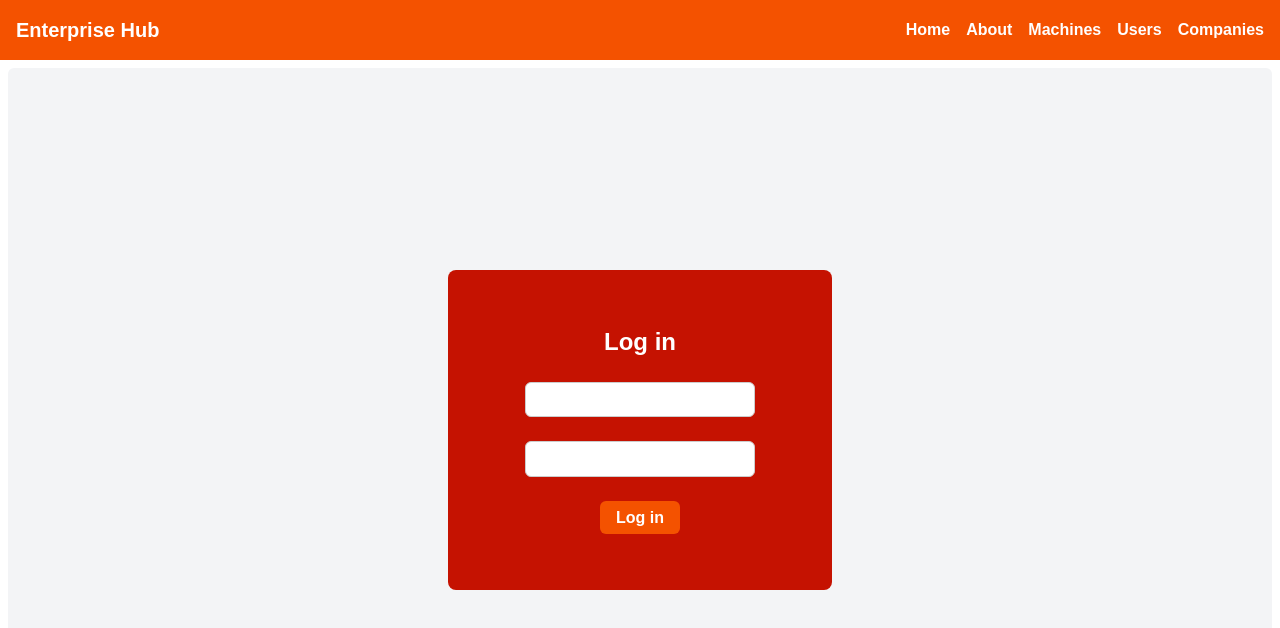
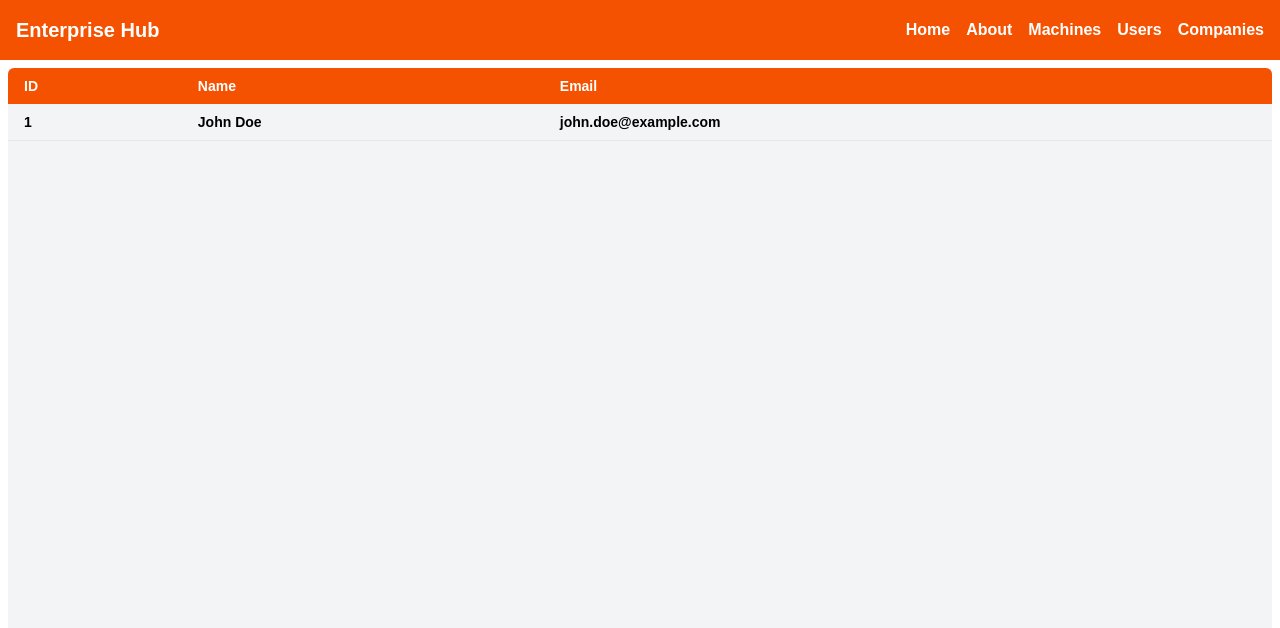
Before and after one commit to DavidLinoe/enterprise-hub-angular-nest, an Angular app: page /users in a window 1280 px wide. Shown: the top 628 px of the page. Built offline with nearby package versions, Linux system fonts and the light colour scheme.

Commit message:
feat: criando base do componente tabela

```diff
--- /dev/null
+++ b/src/app/components/table/containers/table.component.html
@@ -0,0 +1,18 @@
+<table class="w-full border-collapse text-sm">
+  <thead class="bg-primary text-primary-text">
+    <tr>
+      @for (column of columns(); track $index) {
+        <th class="px-4 py-2 text-left font-semibold">{{ column.label }}</th>
+      }
+    </tr>
+  </thead>
+  <tbody>
+    @for (item of items(); track $index) {
+      <tr class="border-b border-gray-200 hover:bg-primary-light/10">
+        @for (column of columns(); track $index) {
+          <td class="px-4 py-2">{{ item[column.name] }}</td>
+        }
+      </tr>
+    }
+  </tbody>
+</table>
--- /dev/null
+++ b/src/app/components/table/containers/table.component.ts
@@ -0,0 +1,16 @@
+import { CommonModule } from '@angular/common';
+import { Component, input } from '@angular/core';
+import { Router } from '@angular/router';
+import { TableColumn } from '../models/table.model';
+
+@Component({
+  imports: [CommonModule],
+  selector: 'component-table',
+  templateUrl: './table.component.html',
+})
+export class TableComponent {
+  public items = input<any>([]);
+  public columns = input<TableColumn[]>([]);
+
+  constructor(public router: Router) {}
+}
--- /dev/null
+++ b/src/app/components/table/models/table.model.ts
@@ -0,0 +1,6 @@
+export interface TableColumn {
+  name: string;
+  label: string;
+  sortable?: boolean;
+  filterable?: boolean;
+}
--- a/src/app/features/users/containers/users.component.html
+++ b/src/app/features/users/containers/users.component.html
@@ -1,10 +1,8 @@
-<div class="flex flex-col items-center justify-center w-full h-full">
-  <form
-    class="w-96 gap-6 p-14 bg-primary-dark flex flex-col items-center justify-center rounded-lg"
-  >
-    <h1 class="text-2xl text-primary-text">Log in</h1>
-    <input type="email" name="email" id="email" />
-    <input type="password" name="password" id="password" />
-    <button type="submit">Log in</button>
-  </form>
-</div>
+<component-table
+  [items]="[{ id: 1, name: 'John Doe', email: 'john.doe@example.com' }]"
+  [columns]="[
+    { name: 'id', label: 'ID' },
+    { name: 'name', label: 'Name' },
+    { name: 'email', label: 'Email' },
+  ]"
+></component-table>
--- a/src/app/features/users/containers/users.component.ts
+++ b/src/app/features/users/containers/users.component.ts
@@ -1,9 +1,10 @@
 import { CommonModule } from '@angular/common';
 import { Component } from '@angular/core';
 import { Router } from '@angular/router';
+import { TableComponent } from "../../../components/table/containers/table.component";
 
 @Component({
-  imports: [CommonModule],
+  imports: [CommonModule, TableComponent],
   selector: 'feature-users',
   templateUrl: './users.component.html',
 })
```
